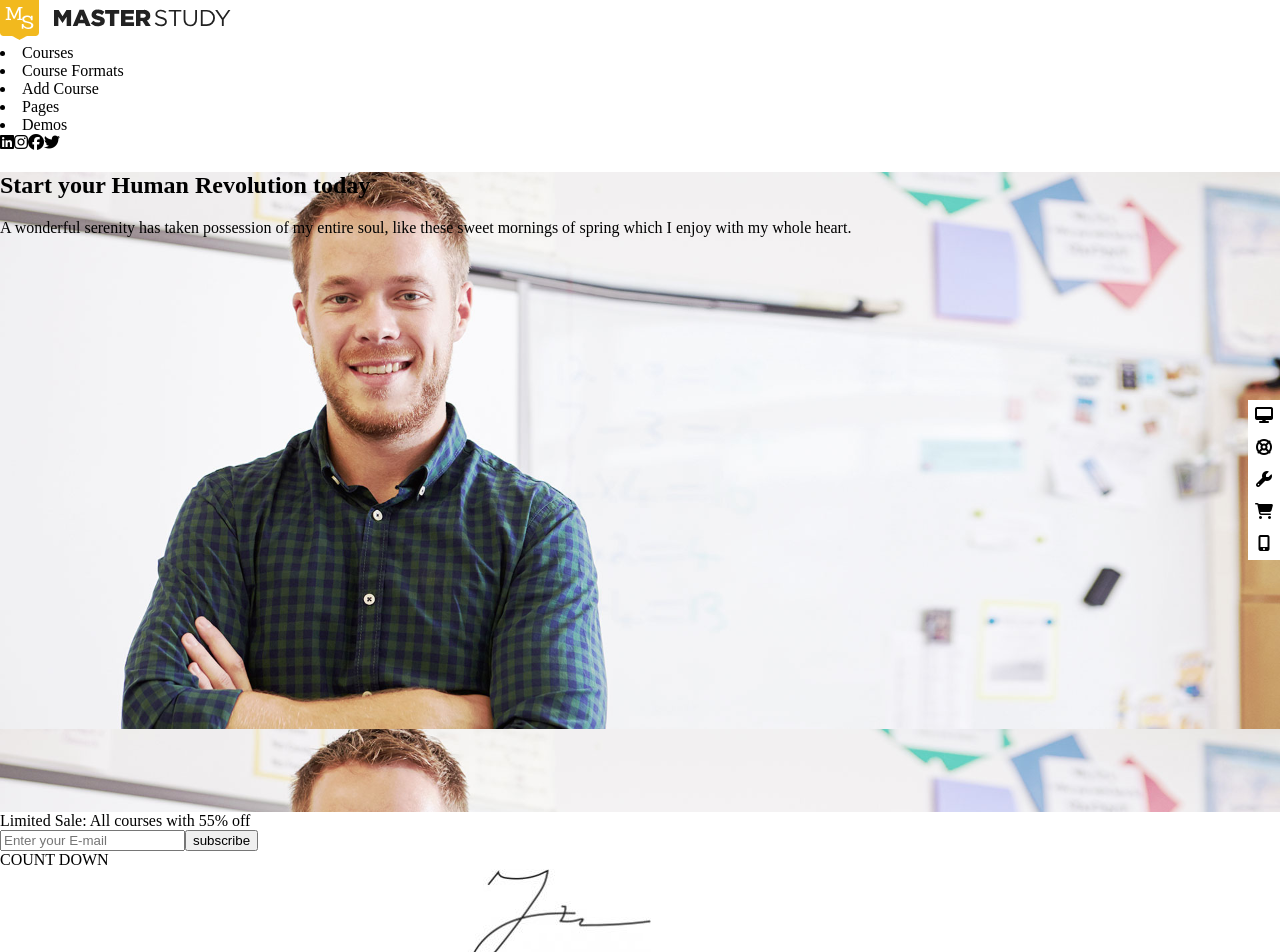
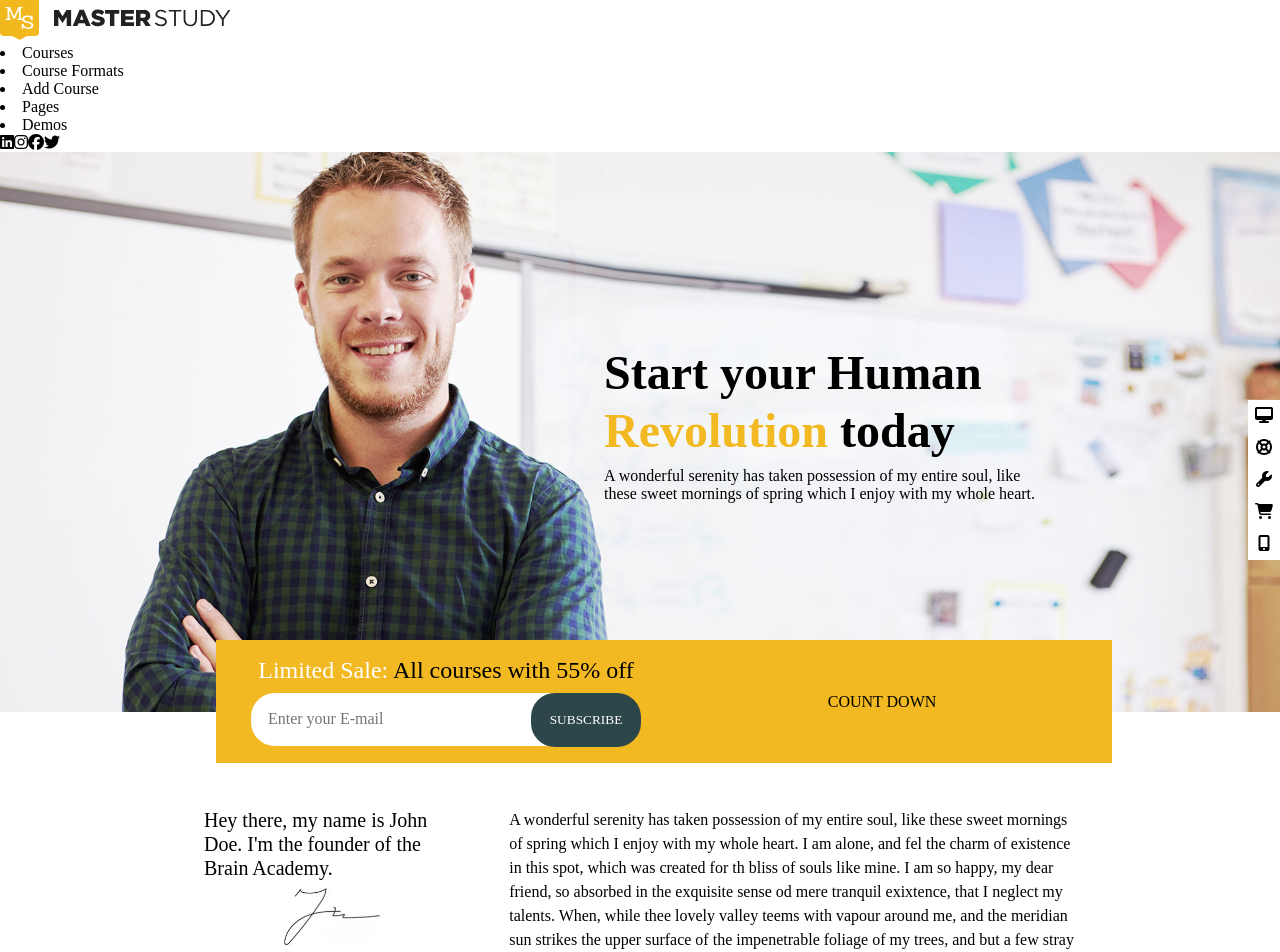
Before and after one commit to gluke0/proj-html-vuejs, a Vue app: page / in a window 1280 px wide. Shown: the top 952 px of the page. Built offline with nearby package versions, Linux system fonts and the light colour scheme.

Commit message:
limitedSale estetica

```diff
--- a/src/components/main/limitedSale.vue
+++ b/src/components/main/limitedSale.vue
@@ -19,43 +19,45 @@ export default {
 
     <section>
 
-        <div>
+        <div id="front-man">
 
-            <div id="front-man">
-                <h1>
-                    Start your Human Revolution today
-                </h1>
-                <div>
-                    A wonderful serenity has taken possession of my entire soul, like these sweet mornings of spring which I enjoy with my whole heart.
+            <div class="container">
+                <div class="title">
+                    <h1>
+                        Start your Human <span>Revolution</span> today
+                    </h1>
+                    <div>
+                        A wonderful serenity has taken possession of my entire soul, like these sweet mornings of   spring which I enjoy with my whole heart.
+                    </div>
                 </div>
             </div>
 
         </div>
 
-        <div>
-            <div>
-                <div>
-                    Limited Sale: All courses with 55% off
-                </div>
-                <div>
+        <div class="container limited d-flex py-3 position-absolute">
+            <div class="lim-left lim d-flex justify-content-center flex-wrap">
+                <h5 class="title-sale">
+                    <span class="sale">Limited Sale:</span> All courses with 55% off
+                </h5>
+                <div class="email">
                     <input type="input" name="email" id="email" placeholder="Enter your E-mail">
-                    <button>subscribe</button>
+                    <button class=" text-uppercase">subscribe</button>
                 </div>
             </div>
-            <div>
+            <div class="lim-right lim d-flex justify-content-center align-items-center">
                 COUNT DOWN
             </div>
         </div>
 
-        <div>
+        <div class="container d-flex py-5 mt-5">
 
-            <div>
-                <span>
+            <div class="sec left">
+                <h5>
                     Hey there, my name is John Doe. I'm the founder of the Brain Academy.
-                </span>
+                </h5>
                 <img src="../../assets/images/sign-184x108.jpg" alt="John Doe signature">
             </div>
-            <div>
+            <div class="sec right lh-base">
                 A wonderful serenity has taken possession of my entire soul, like these sweet mornings of spring which I enjoy with my whole heart. I am alone, and fel the charm of existence in this spot, which was created for th bliss of souls like mine. I am so happy, my dear friend, so absorbed in the exquisite sense od mere tranquil exixtence, that I neglect my talents. When, while thee lovely valley teems with vapour around me, and the meridian sun strikes the upper surface of the  impenetrable foliage of my trees, and but a few stray gleams steal into the inner sanctuary .
             </div>
 
@@ -68,12 +70,84 @@ export default {
 
 <style lang="scss" scoped>
 
+@use '../../style/main.scss';
 @use '../../style/partials/variables';
 
 #front-man{
     background-image: url(../../assets/images/slide-1.jpg);
-    background-size: contain;
-    height: 40rem;
+    background-size: cover;
+    height: 35rem;
+
 }
 
+.container{
+    width: 70%;
+
+    .title{
+        width: 50%;
+        margin-left: 25rem;
+        padding-top: 12rem;
+
+        h1{
+            font-weight: bold;
+            font-size: 3rem;
+
+
+        span{
+            color: variables.$buttercup;
+        }
+
+        }
+    }
+
+
+}
+
+.limited{
+    background-color: variables.$buttercup;
+    top: 40rem;
+    left: 13.5rem;
+
+    .lim{
+        width: calc(100% / 2);
+
+        .title-sale{
+            font-size: 1.5rem;
+        }
+
+        .sale{
+            color:white
+        }
+    }
+
+    input{
+        border: none;
+        width: 20rem;
+        padding: 1.09rem;
+        border-radius: 1.5rem;
+    }
+
+    button{
+        border: none;
+        color: white;
+        background-color: rgb(45, 70, 73);
+        border-radius: 1.5rem;
+        font-size: smaller;
+        margin-left: - 2.5rem;
+        padding: 1.2rem;
+    }
+}
+
+.left{
+    padding-right: 4rem;
+    width: 35%;
+
+    img{
+        width: 40%;
+        margin-left: 5rem;
+    }
+}
+.right{
+    width: 65%;
+}
 </style>
```
